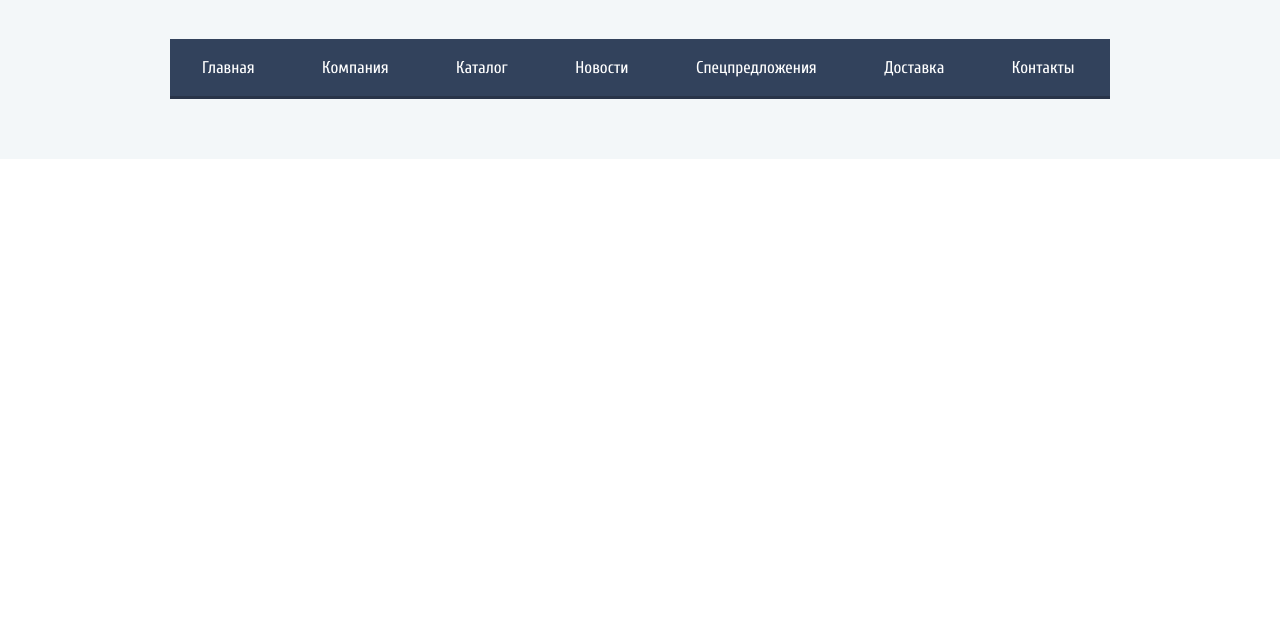
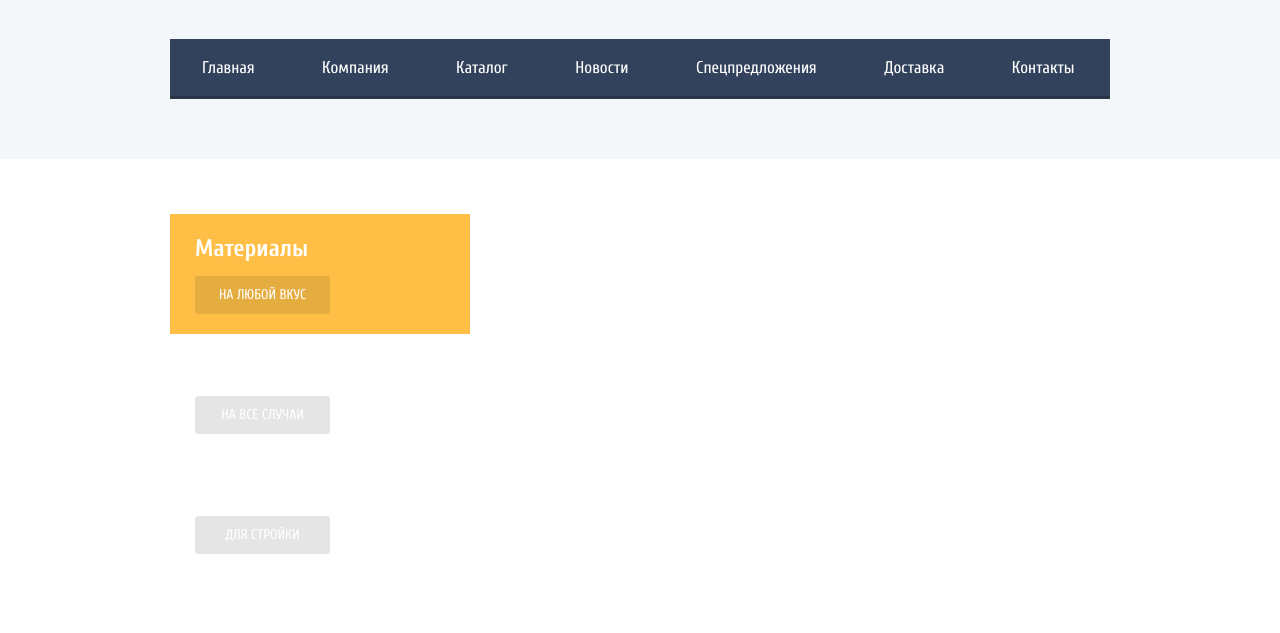
Before and after one commit to olgasharapo/Technomart, a plain HTML site: page index.html in a window 1280 px wide. Shown: the part 164-797 px from the top of the page. Drawn offline with Linux system fonts and the light colour scheme.

Commit message:
start main [INPROGRESS]

```diff
--- a/css/style.css
+++ b/css/style.css
@@ -495,12 +495,14 @@ body {
   color: #000000;
 }
 
+h2 {
+  font-size: 24px;
+  line-height: 30px;
+  font-weight: 700;
+}
+
 a {
   text-decoration: none;
-}
-
-.main-header {
-  padding-bottom: 60px;
 }
 
 .main-header-top {
@@ -815,3 +817,36 @@ a {
   background-color: #1d2739;
   color: rgba(255, 255, 255, 0.5);
 }
+
+.features {
+  padding: 55px 0;
+}
+
+.feature-item {
+  width: 300px;
+  padding: 20px 25px;
+  padding-right: 140px;
+  box-sizing: border-box;
+}
+
+.feature-item:first-child {
+  background-color: #ffbf47;
+}
+
+.feature-name {
+  color: #ffffff;
+  margin: 0;
+  margin-bottom: 12px;
+}
+
+.btn {
+  display: inline-block;
+  width: 135px;
+  padding: 10px 0;
+  text-align: center;
+  font-size: 14px;
+  text-transform: uppercase;
+  color: #ffffff;
+  background-color: rgba(0, 0, 0, 0.1);
+  border-radius: 3px;
+}
--- a/index.html
+++ b/index.html
@@ -78,6 +78,29 @@
       </div>
     </div>
   </header>
-
+  <main class="container">
+    <section class="features">
+      <div class="feature-item">
+        <h2 class="feature-name">Материалы</h2>
+        <a class="btn" href="#">на любой вкус</a>
+      </div>
+      <div class="feature-item">
+        <h2 class="feature-name">Инструмент</h2>
+        <a class="btn" href="#">на все случаи</a>
+      </div>
+      <div class="feature-item">
+        <h2 class="feature-name">Техника</h2>
+        <a class="btn" href="#">для стройки</a>
+      </div>
+      <div class="feature-item">
+        <h2 class="feature-name">Скидка 50%</h2>
+        <a class="btn" href="#">на 350 товаров</a>
+      </div>
+      <div class="feature-item">
+        <h2 class="feature-name">Доставка</h2>
+        <a class="btn" href="#">бесплатно</a>
+      </div>
+    </section>
+  </main>
 </body>
 </html>
```
